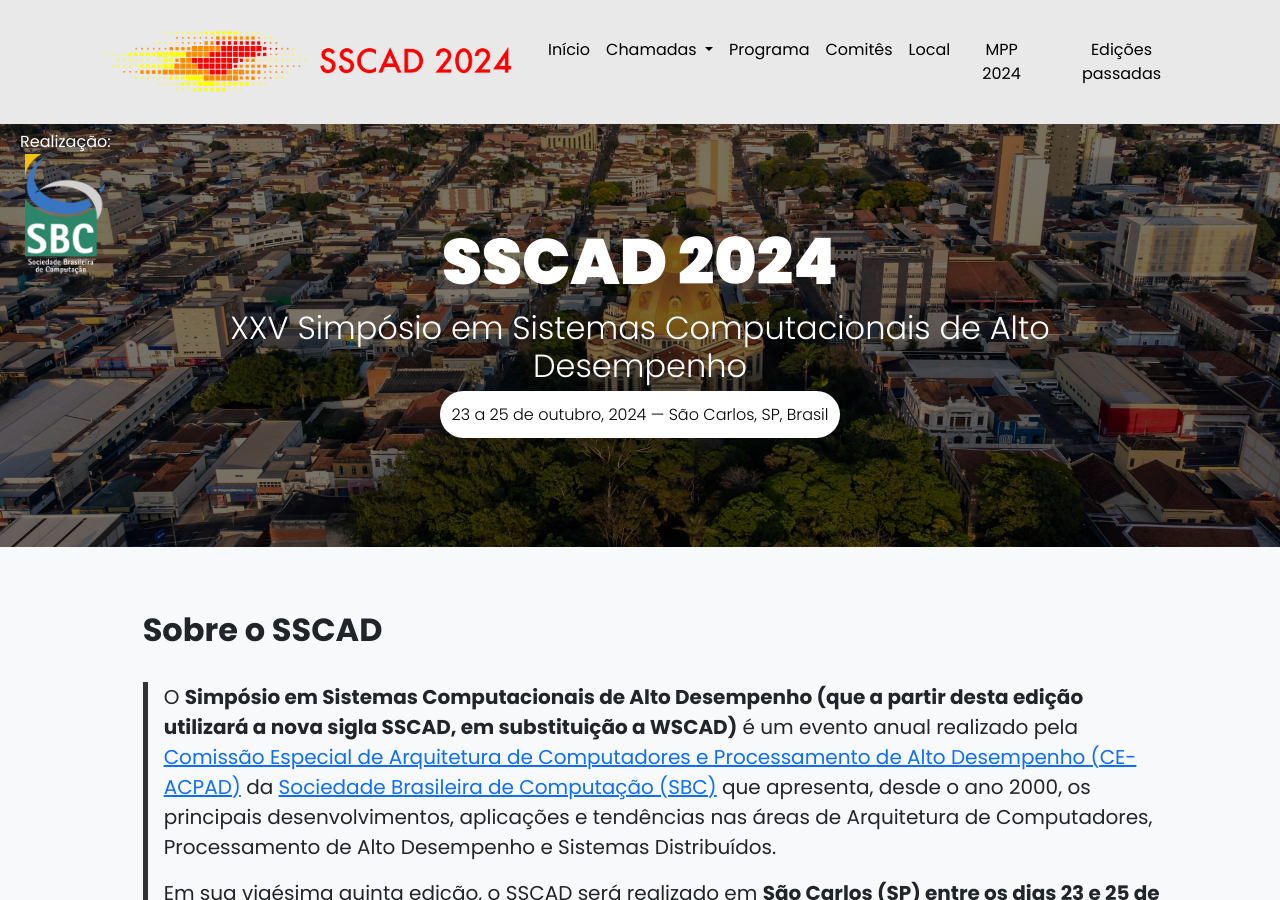
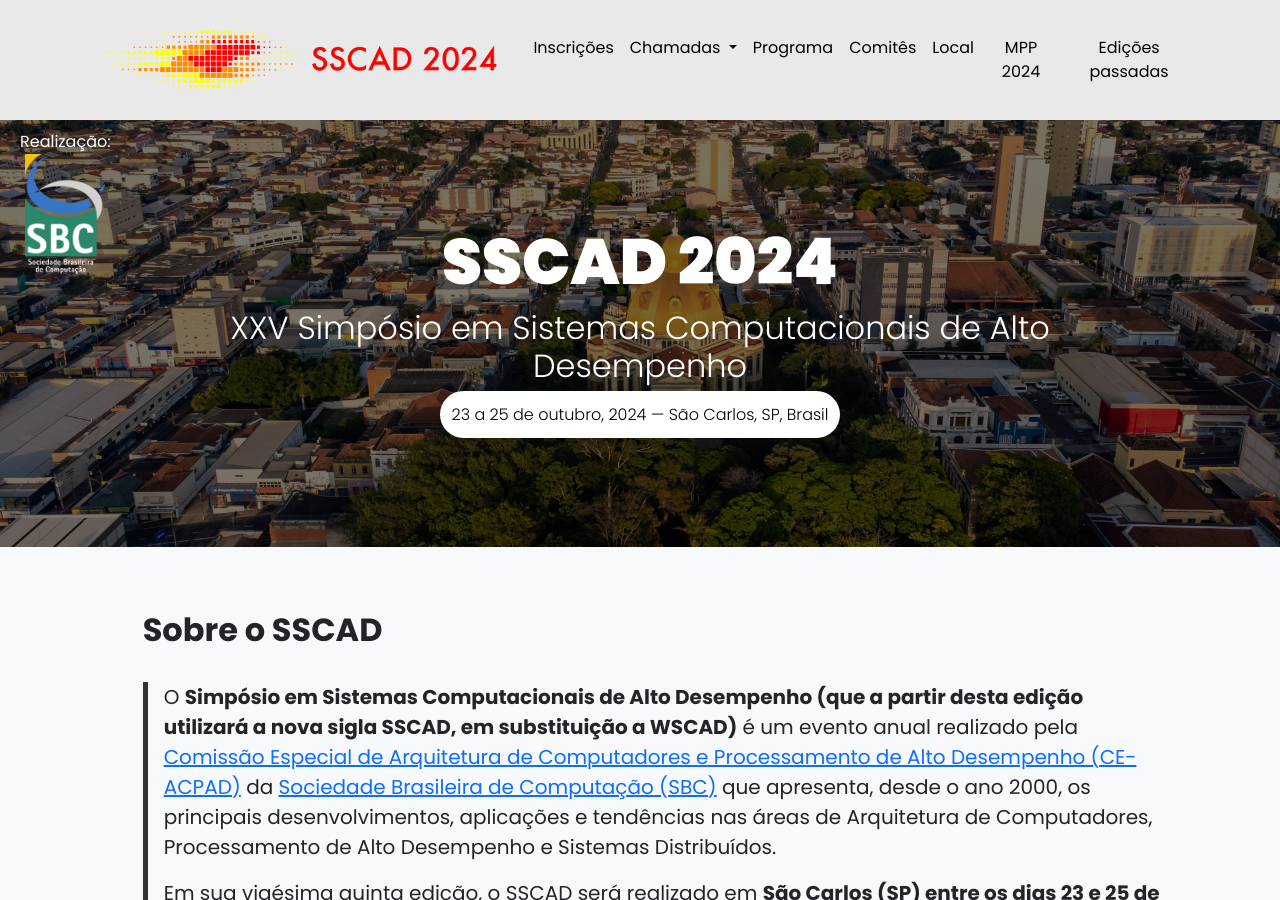
Before and after one commit to ce-acpad/sscad2024, a Jekyll site: the page built from index.html, in a window 1280 px wide and 900 px high. Built offline with Jekyll 4.4.1, drawn with Linux system fonts in a browser that asks for light colours.

Commit message:
Link inscrição provisório

```diff
--- a/_layouts/default.html
+++ b/_layouts/default.html
@@ -39,7 +39,7 @@
                 <div class="collapse navbar-collapse justify-content-end" id="navbarSupportedContent">
                     <ul class="navbar-nav text-center">
                         <li class="nav-item">
-                            <a class="nav-link" aria-current="page" href="{{ site.final_url }}">Início</a>
+                            <a class="nav-link" target="_blank" rel="noopener noreferrer" href="https://centraldesistemas.sbc.org.br/ecos/sscad2024">Inscrições</a>
                         </li>
                         <!-- <li class="nav-item">
                             <a class="nav-link" href="{{ site.final_url }}/#important_dates_section">Important Dates</a>
```
